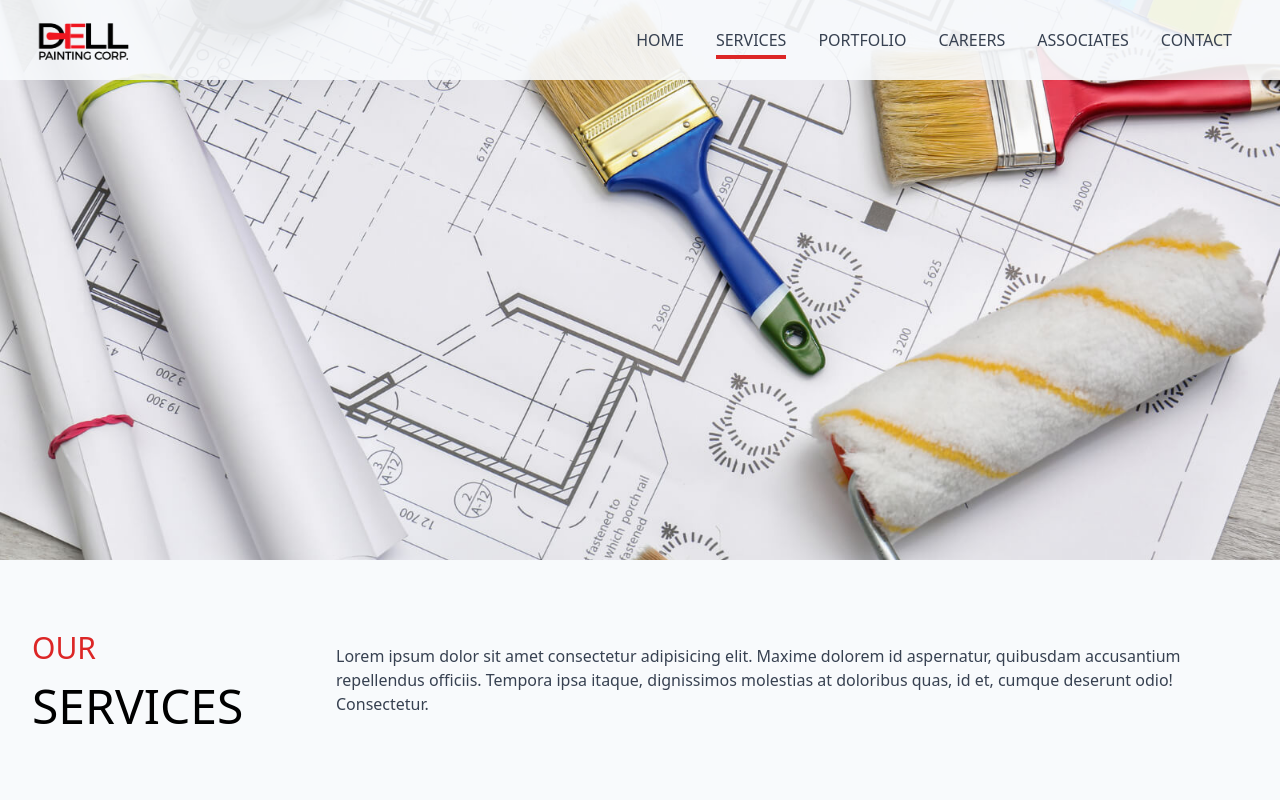
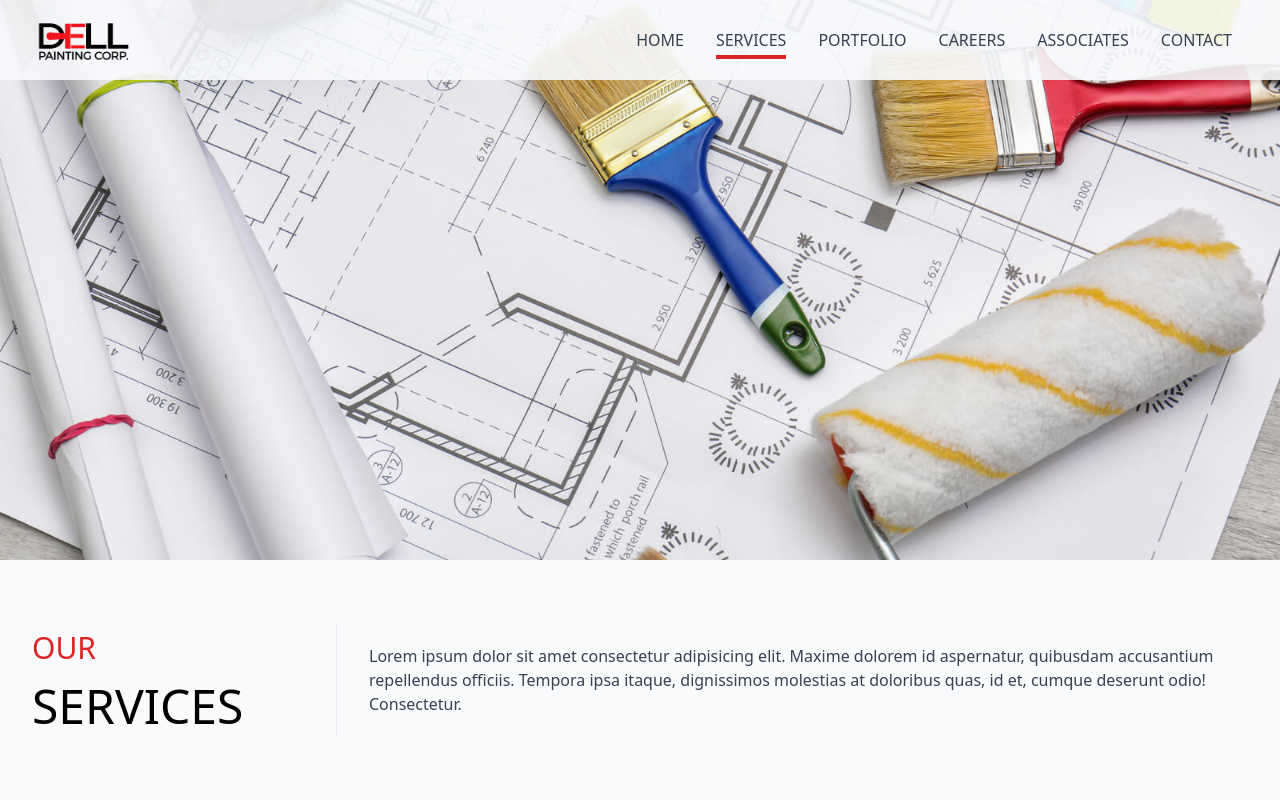
Before and after one commit to almanza1112/dellpainting2.0, a React (Create React App) app: page /services in a window 1280 px wide. Shown: the top 800 px of the page. Built offline with nearby package versions, Linux system fonts and the light colour scheme.

Commit message:
main section update

```diff
--- a/src/index.css
+++ b/src/index.css
@@ -66,8 +66,9 @@
         @apply h-[50vh] md:h-[30vh];
         @apply bottom-0;
         @apply grid md:grid-cols-3 lg:grid-cols-4;
-        @apply p-4 md:p-8;
+        @apply p-4 md:px-8 py-4 md:py-16;
         @apply mx-auto;
+        @apply md:divide-x;
     }
 
     .main-title-section {
@@ -93,6 +94,7 @@
         @apply flex flex-col;
         @apply justify-center;
         @apply items-center;
+        @apply md:pl-8;
     }
 
     .card {
```
